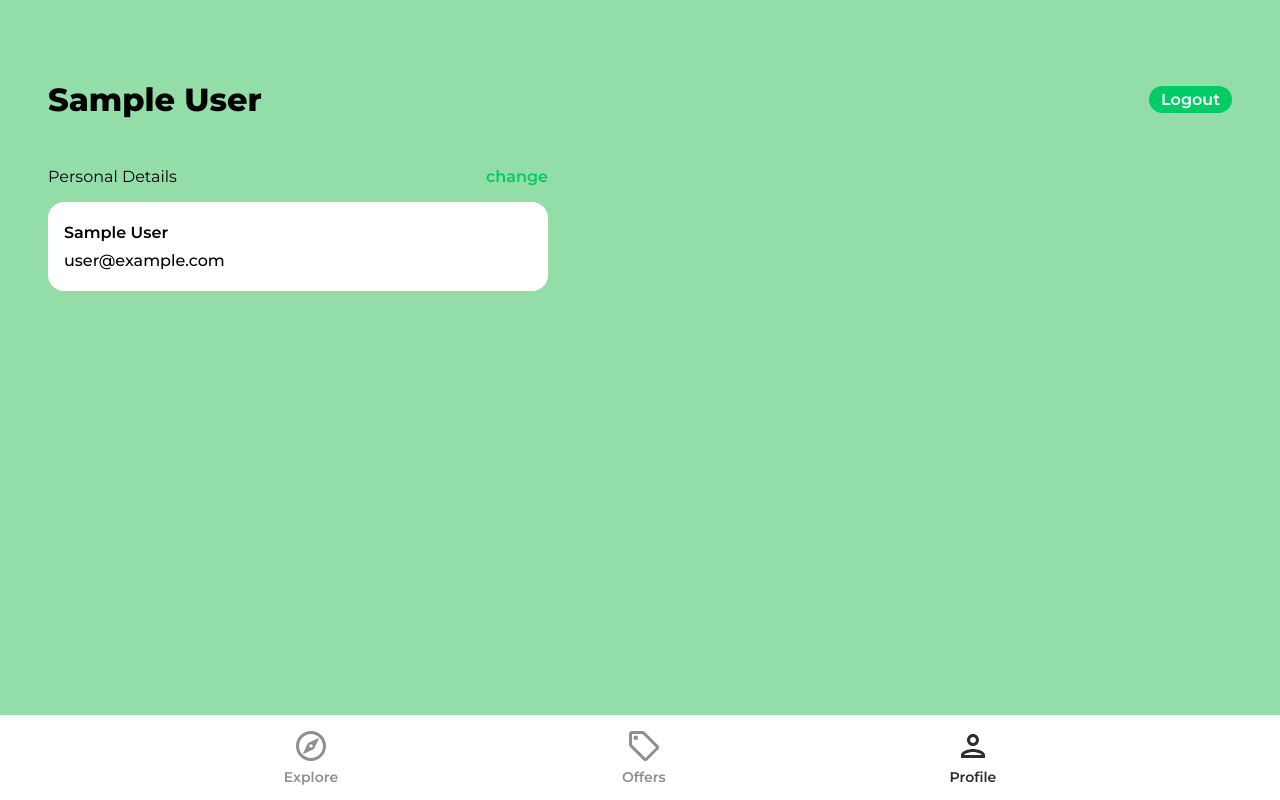
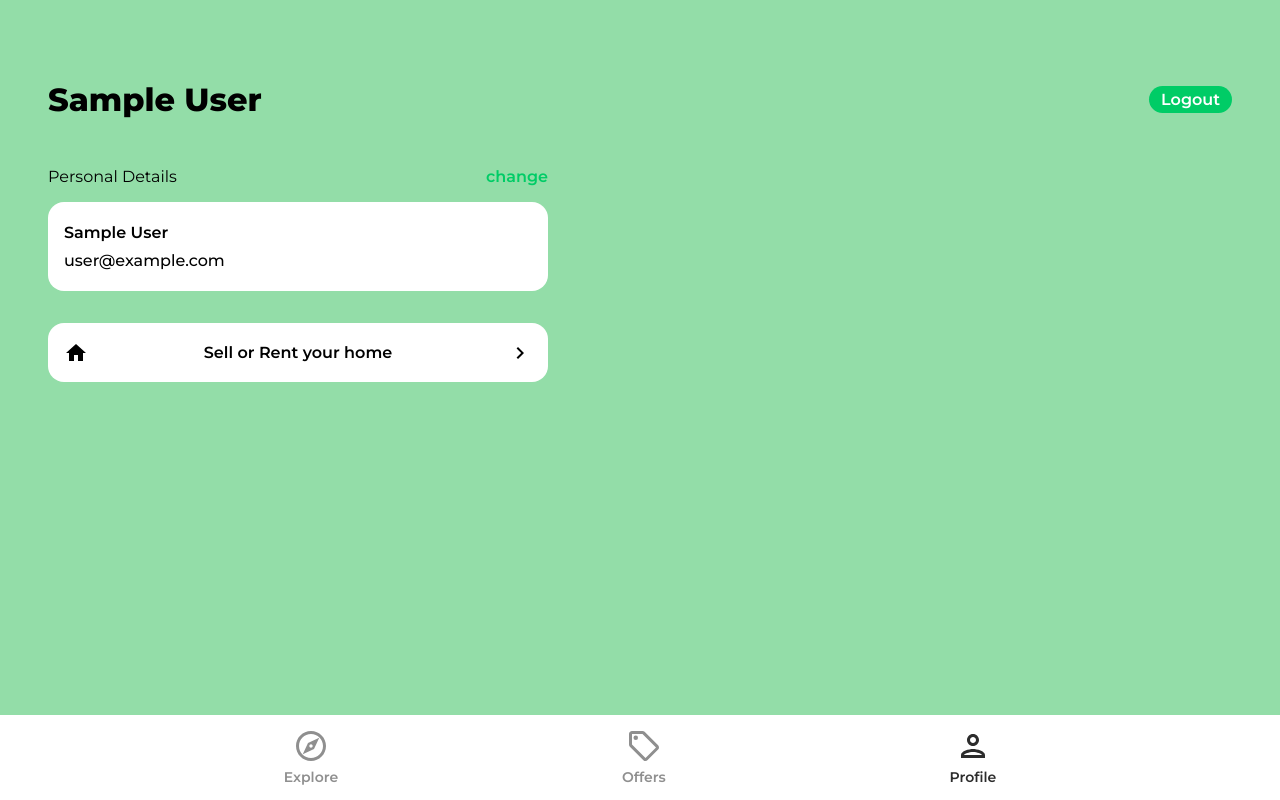
Before and after one commit to iancover/home-in, a React (Create React App) app: page /profile in a window 1280 px wide. Built offline with nearby package versions, Linux system fonts and the light colour scheme; no server answers; sample sign-in values are in the browser's storage.

Commit message:
feat: Add link to navigate to CreateListing page

```diff
--- a/src/pages/Profile.jsx
+++ b/src/pages/Profile.jsx
@@ -1,13 +1,14 @@
 import { useState } from 'react';
-import { useNavigate } from 'react-router-dom';
-
+import { useNavigate, Link } from 'react-router-dom';
 // firebase
 import { getAuth, updateProfile } from 'firebase/auth';
 import { updateDoc, doc } from 'firebase/firestore';
 import { db } from '../firebase.config';
-
 // toastify
 import { toast } from 'react-toastify';
+// icons
+import arrowRight from '../assets/svg/keyboardArrowRightIcon.svg';
+import homeIcon from '../assets/svg/homeIcon.svg';
 
 function Profile() {
   const auth = getAuth();
@@ -102,6 +103,11 @@
             />
           </form>
         </div>
+        <Link to='/create-listing' className='create-listing'>
+          <img src={homeIcon} alt="home" />
+          <p>Sell or Rent your home</p>
+          <img src={arrowRight} alt="arrow right" />
+        </Link>
       </main>
     </div>
   );
```
